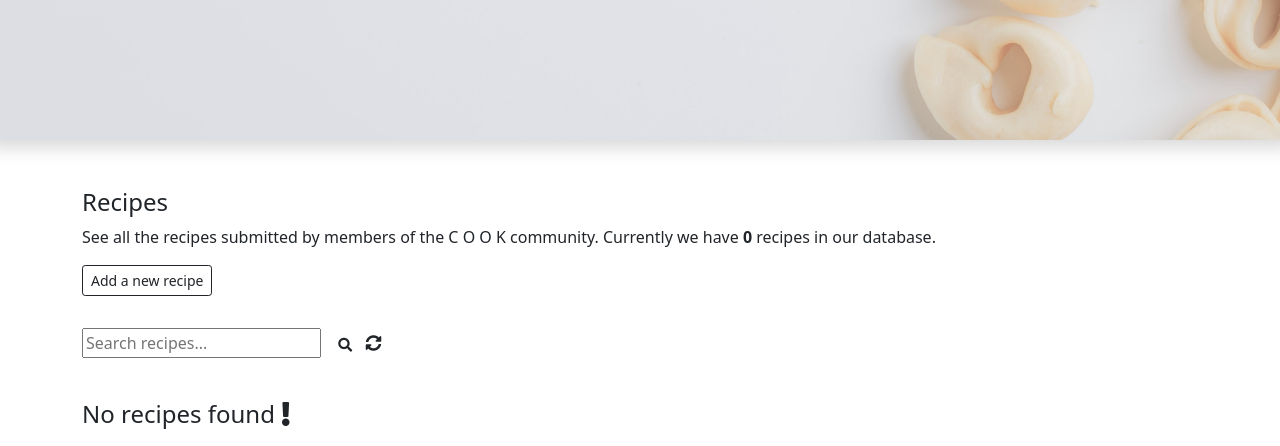
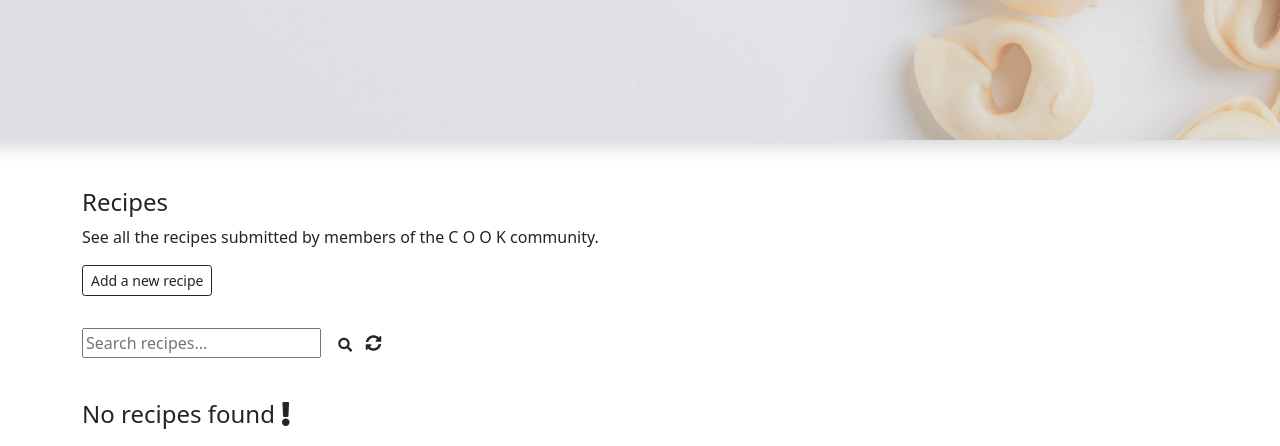
Before and after one commit to Code-Institute-Submissions/Chloe-O-C-O-O-K-Milestone-Project-3, a Flask app: page /search in a window 1280 px wide. Shown: the part 420-866 px from the top of the page. Run offline with Flask 2, Linux system fonts and the light colour scheme; data that the repository does not hold is empty; some libraries are stand-ins or nearby versions.

```diff
--- a/templates/recipes.html
+++ b/templates/recipes.html
@@ -11,7 +11,7 @@
         </div>
     </div>
     <div class="row">
-        <p>See all the recipes submitted by members of the C O O K community. Currently we have <span class="fw-bold">{{recipes|length}}</span> recipes in our database. </p>
+        <p>See all the recipes submitted by members of the C O O K community.</p>
     </div>
     <div class="row">
         <div>
```
Also changed, not shown: run.py (+4 -3 lines).
